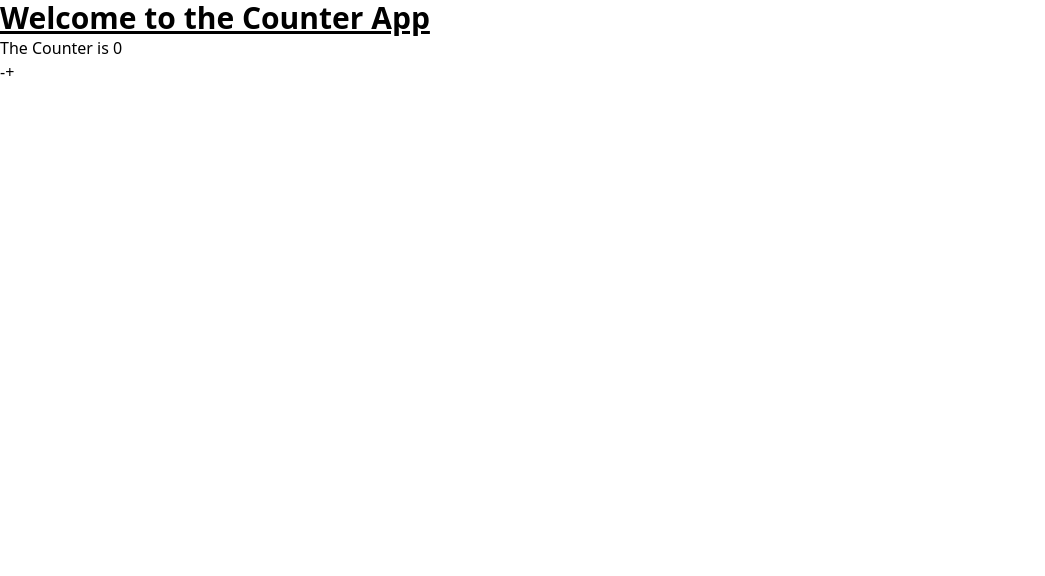
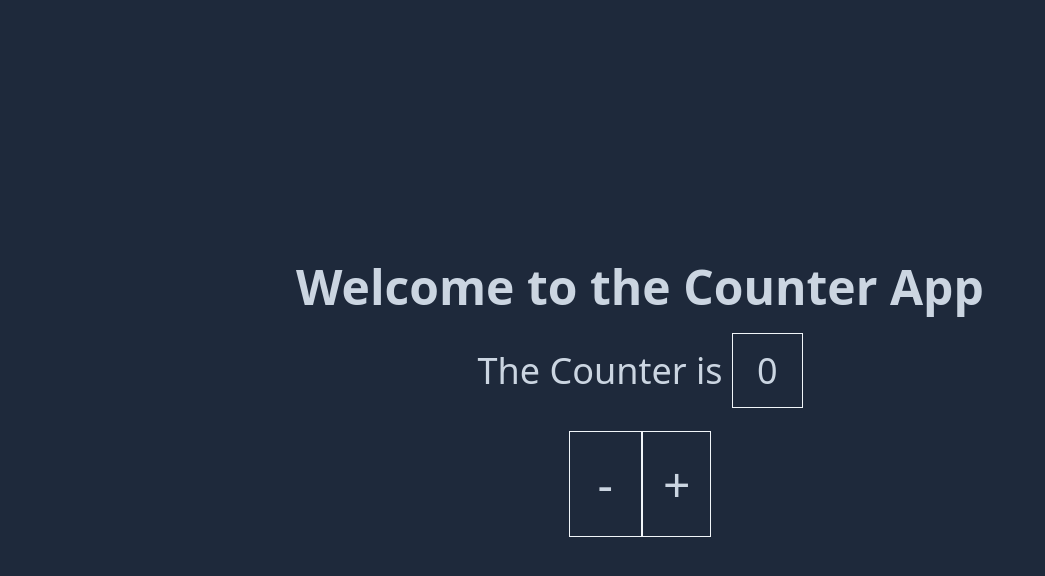
Before and after one commit to yaasir007/counter-react, a React (Create React App) app: page / in a window 1280 px wide. Shown: the top 576 px of the page, without its empty margins (0-1045 px from the left). Built offline with nearby package versions, Linux system fonts and the light colour scheme.

Commit message:
working on frotns

```diff
--- a/src/App.js
+++ b/src/App.js
@@ -13,13 +13,20 @@ function App() {
   };
 
   return (
-    <div>
-      <h1 className="text-3xl font-bold underline">
-        Welcome to the Counter App
-      </h1>
-      <h4>The Counter is {counter}</h4>
-      <button onClick={decrement}>-</button>
-      <button onClick={increment}>+</button>
+    <div className="flex justify-center items-center h-screen flex-col bg-slate-800	text-slate-300">
+      <h1 className="text-5xl font-bold mb-10">Welcome to the Counter App</h1>
+      <h4 className="text-4xl">
+        The Counter is{" "}
+        <span className="border border-slate-100 pt-3 pb-3 pl-6 pr-6">{counter}</span>
+      </h4>
+      <div className="flex text-5xl mt-10">
+        <button onClick={decrement} className="p-7 border border-slate-100">
+          -
+        </button>
+        <button onClick={increment} className="p-5 border border-slate-100">
+          +
+        </button>
+      </div>
     </div>
   );
 }
```
